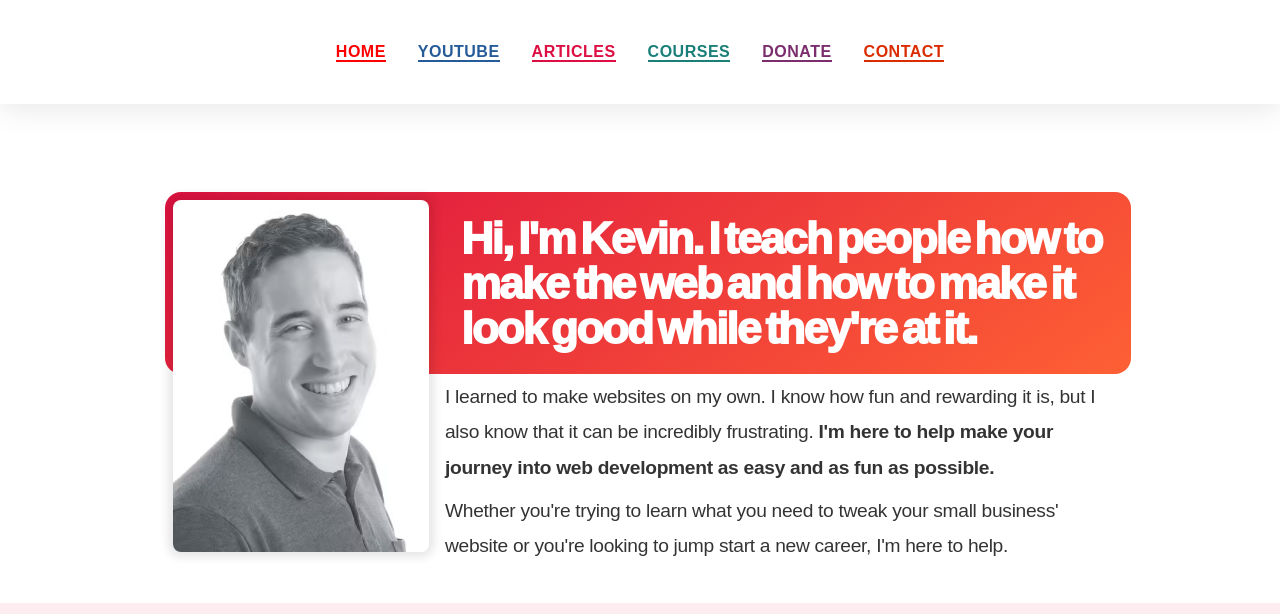
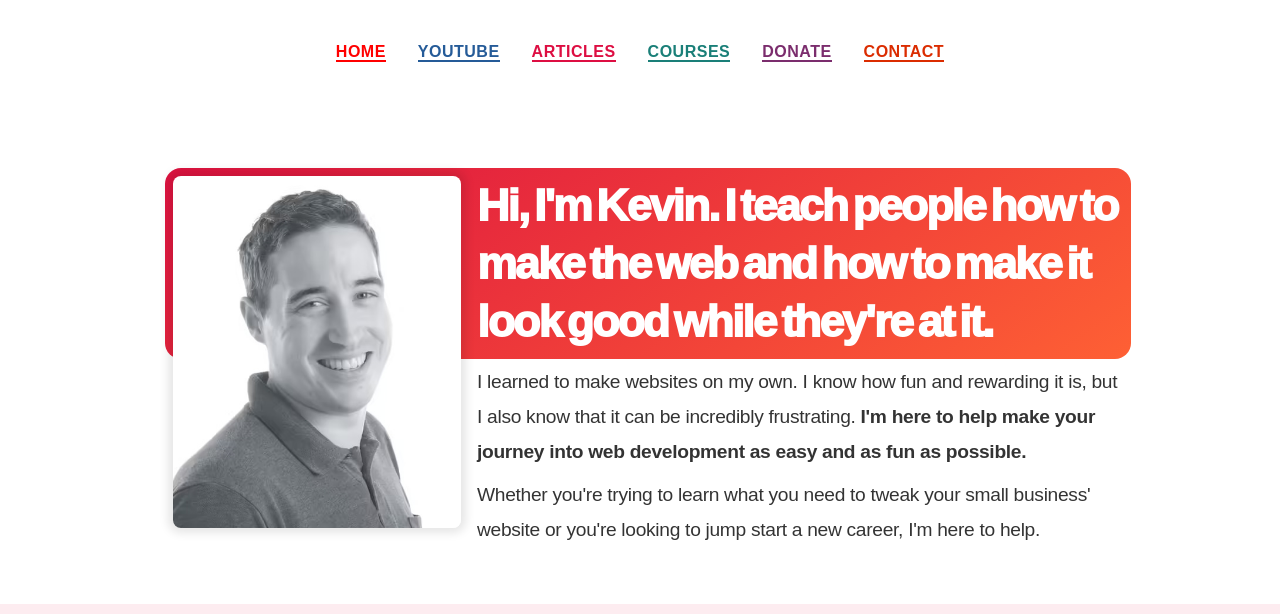
Before and after one commit to ANNEM-NITHIN-REDDY/test-repo, a plain HTML site: page index.html in a window 1280 px wide. Shown: the top 614 px of the page. Drawn offline with Linux system fonts and the light colour scheme.

Commit message:
Update projectcss.css

```diff
--- a/projectcss.css
+++ b/projectcss.css
@@ -14,11 +14,16 @@ body {
   text-rendering: optimizeSpeed;
   display: grid;
   grid-template-areas: 'header' 'main' 'footer';
-  line-height: 1.6;
+  /* line-height: 1.6; */
   letter-spacing: -0.5px;
   font-family : Alaska,sans-serif;
 }
 .header {
+  position: sticky;
+  top: 0;
+  z-index: 1;
+  background: white;
+  height: 5rem;
 }
 
 .nav-ul {
@@ -30,9 +35,11 @@ body {
   height: 6.5em;
   box-shadow:  0px 4px 30px  rgba(0,0,0,0.1);
   width: auto;
+  background-color: white;
   /* border: 1px solid red; */
 }
 .link {
+
   text-decoration: none;
   font-size: 1rem;
   font-family: Alaska, sans-serif;
@@ -81,7 +88,7 @@ main{
   width: 100%;
   display: flex;
   justify-content: center;
-  padding: 3rem 0 0 0 ;
+  padding: 5rem 0 0 0 ;
   /* box-shadow: inset 0 2px 30px  rgba(0,0,0,0.1); */
 
   z-index: -1;
@@ -233,7 +240,7 @@ main{
   text-align: center;
   background: rgb(222, 222, 222);
   padding: 2.5rem;
-  margin: 7rem 0 0 0 ;
+  margin: 3rem 0 0 0 ;
   width: 100%;
 }
 .footer-ul{
@@ -289,8 +296,19 @@ main{
     padding: 0;
     margin-top: 10em;
   }
+
 }
-@media only screen and (min-width:39em){
+@media only screen and (min-width:40em){
+  :root{
+    font-size: 110%;
+  }
+      .header{
+          /* overflow: hidden; */
+        }
+      .intro-div{
+          padding: 4rem 0 0 0  ;
+
+        }
       .intro-section{
         display: grid;
         grid-template-areas: 'image heading' 'explanation explanation';
@@ -298,7 +316,6 @@ main{
         margin: 3rem 1rem 0 2rem;
         grid-row-gap: 1.5rem;
         grid-column-gap: 1rem;
-
       }
       .intro-section::before{
         position: absolute;
@@ -328,11 +345,11 @@ main{
       .intro-heading{
         grid-area: heading;
         background: none;
-        position: relative;
-        padding: 1rem;
-        font-size: 2.8rem;
-        line-height: 3rem;
+        /* position: relative; */
+        /* padding: 1rem; */
+        /* font-size: 2.8rem; */
         letter-spacing: -1px;
+        line-height: 1.3;
         margin: 0;
 
       }
@@ -347,11 +364,6 @@ main{
         line-height: 2.2rem;
       }
 
-
-      .sub-heading{
-        font-size: 3.5rem;
-
-      }
       .sub-subscript{
         margin-left: 9rem;
       }
@@ -360,10 +372,6 @@ main{
         line-height: 1.6rem;
         /* margin: 0; */
       }
-  .intro-heading{
-    font-size: 2.5rem;
-    line-height: 2.5rem;
-  }
   .sub-para{
     line-height: 2;
   }
@@ -379,24 +387,35 @@ main{
   :root{
     font-size: 100%;
   }
+  .header{
+    overflow: hidden;
+  }
+  .intro-div{
+    padding: 3rem 0 0 0;
+    overflow: hidden;
+  }
   .intro-section{
     grid-template-areas: 'image heading' 'image explanation';
     max-width: 950px;
     grid-row-gap: 0.8em;
     margin: 3em 1em 0 2em;
+
   }
   .intro-image{
     grid-area: image;
     max-height: 22rem;
-    max-width: 16rem;
+    max-width: 18rem;
     object-fit: cover;
+    height: 100%;
+    width: inherit;
   }
   .intro-heading{
     grid-area: heading;
     font-size: 2.8rem;
-    line-height: 1;
+    line-height: 1.3;
     letter-spacing: -2px;
     word-spacing: -5px;
+    padding: 0;
   }
   .intro-explanation{
     grid-area: explanation;
@@ -405,6 +424,7 @@ main{
   }
   .sub-div{
     width: 100%;
+    padding: 1rem 0;
   }
   .sub-header{
     padding: 0;
```
